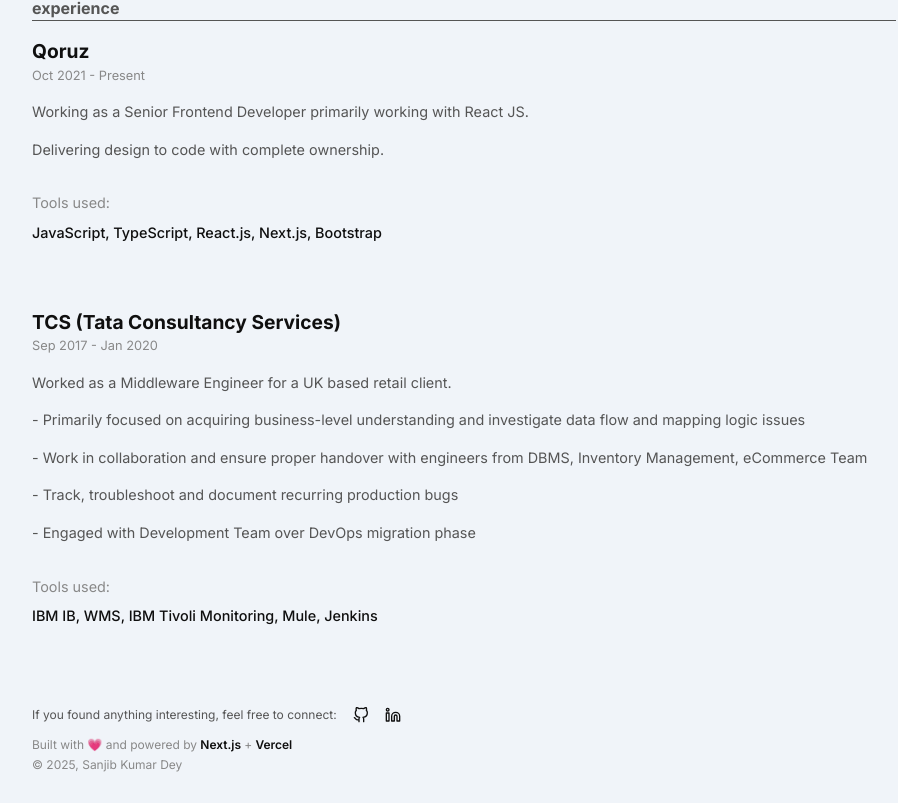
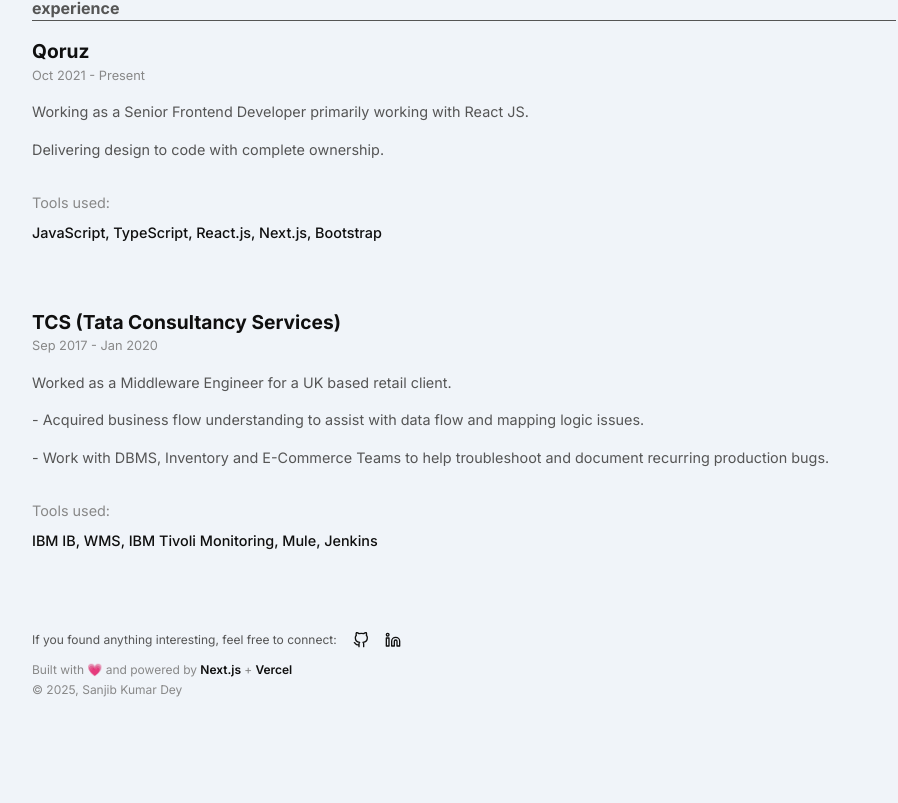
Before and after one commit to sanjibdey104/portfolio-v1, a Next.js app: page / in a window 1280 px wide. Shown: the part 655-1458 px from the top of the page, without its empty margins (176-1074 px from the left). After the commit the page ends 1383 px from the top, so only its background shows below. Built offline with nearby package versions, Linux system fonts and the light colour scheme.

Commit message:
update: shorten tcs job description

```diff
--- a/components/WorkHistory.js
+++ b/components/WorkHistory.js
@@ -83,18 +83,14 @@
           <p>Worked as a Middleware Engineer for a UK based retail client.</p>
 
           <p>
-            - Primarily focused on acquiring business-level understanding and
-            investigate data flow and mapping logic issues
+            - Acquired business flow understanding to assist with data flow and
+            mapping logic issues.
           </p>
 
           <p>
-            - Work in collaboration and ensure proper handover with engineers
-            from DBMS, Inventory Management, eCommerce Team
+            - Work with DBMS, Inventory and E-Commerce Teams to help
+            troubleshoot and document recurring production bugs.
           </p>
-
-          <p>- Track, troubleshoot and document recurring production bugs</p>
-
-          <p>- Engaged with Development Team over DevOps migration phase</p>
 
           <div className="tools-desc">
             <p className="desc-title">Tools used:</p>
```
